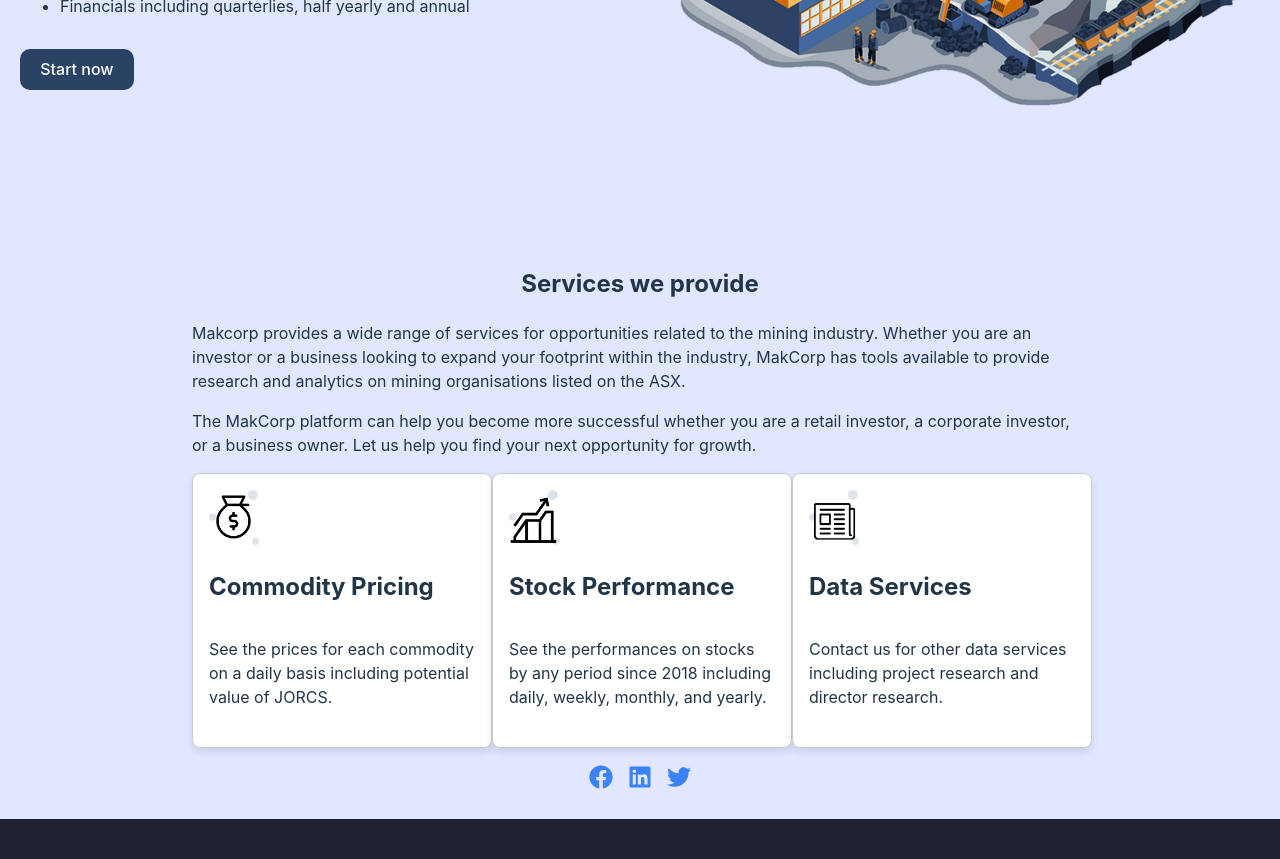
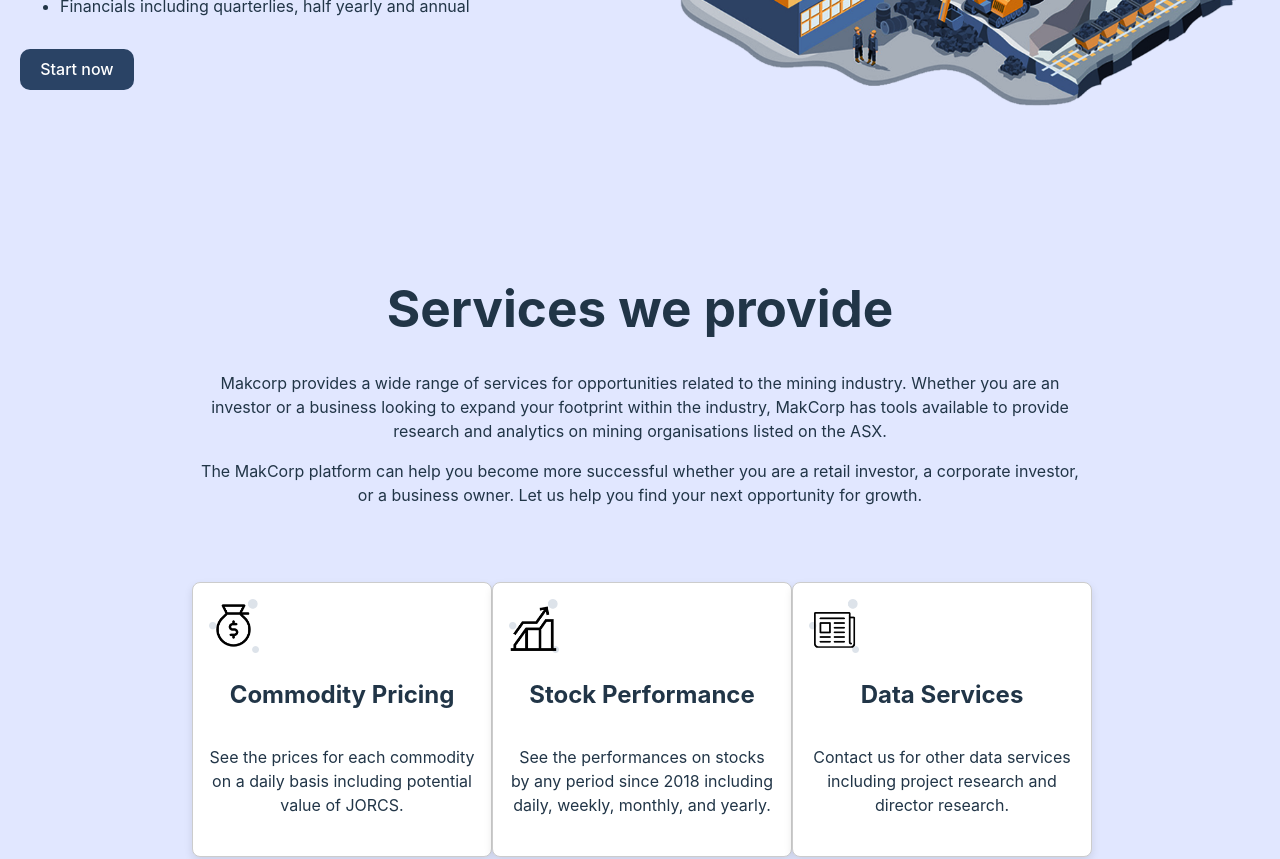
Before and after one commit to jayshah41/Puzzled, a React (Vite) app: page / in a window 1280 px wide. Shown: the part 580-1439 px from the top of the page. Built offline with nearby package versions, Linux system fonts and the light colour scheme.

Commit message:
Improved formatting of Services component

```diff
--- a/src/components/Services.jsx
+++ b/src/components/Services.jsx
@@ -5,15 +5,15 @@
 
 const Services = () => {
   return (
-    <div className="standard-padding">
-      <h2 className="text-4xl centre">Services we provide</h2>
-      <div style={{ width: '70vw', margin: 'auto' }}>
+    <div className="standard-padding" style={{ textAlign: 'center' }}>
+      <h1> Services we provide</h1>
+      <div style={{ width: '70vw', margin: 'auto', marginBottom: '75px' }}>
         <p className="text-gray-600 centre">
           Makcorp provides a wide range of services for opportunities related to the mining industry.
           Whether you are an investor or a business looking to expand your footprint within the industry,
           MakCorp has tools available to provide research and analytics on mining organisations listed on the ASX.
         </p>
-        <p className="text-gray-600 centre">
+        <p className="text-gray-600 centre" style={{ marginBottom: '75px' }}>
           The MakCorp platform can help you become more successful whether you are a retail investor,
           a corporate investor, or a business owner. Let us help you find your next opportunity for growth.
         </p>
```
